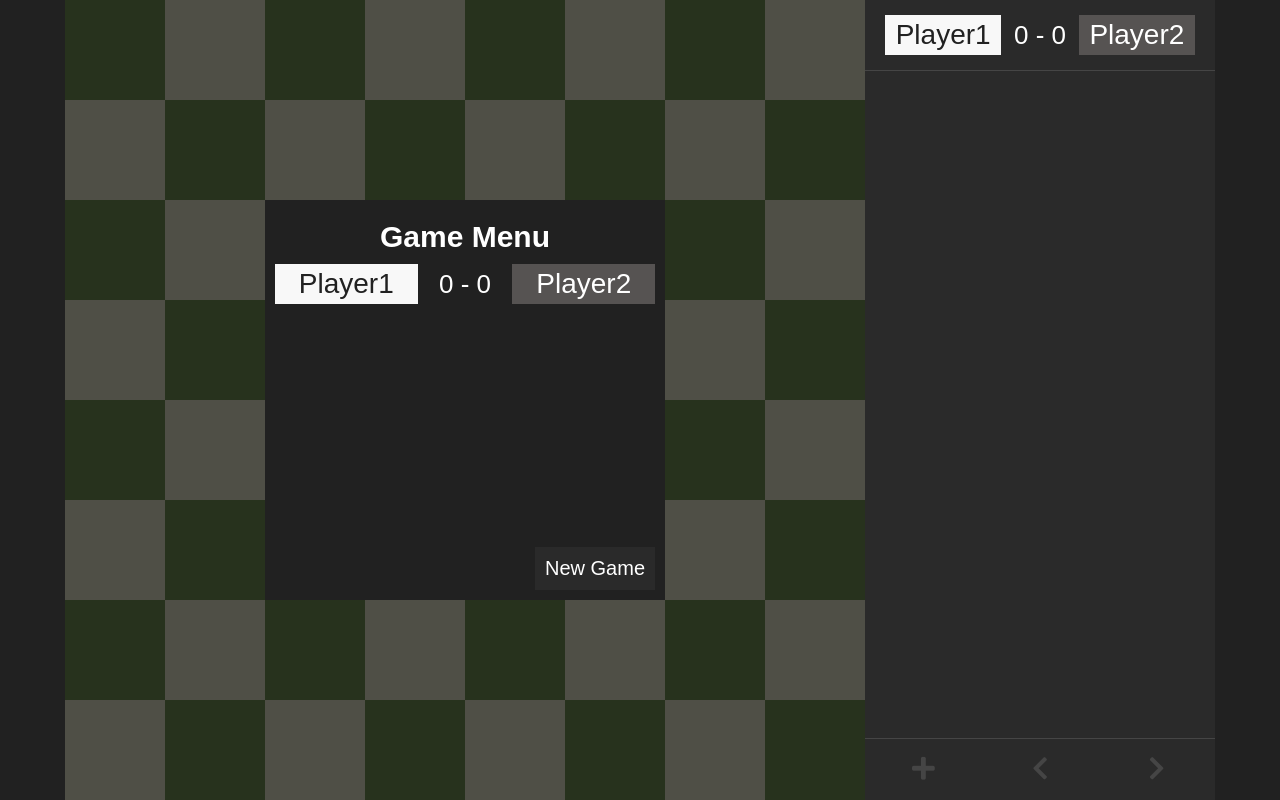
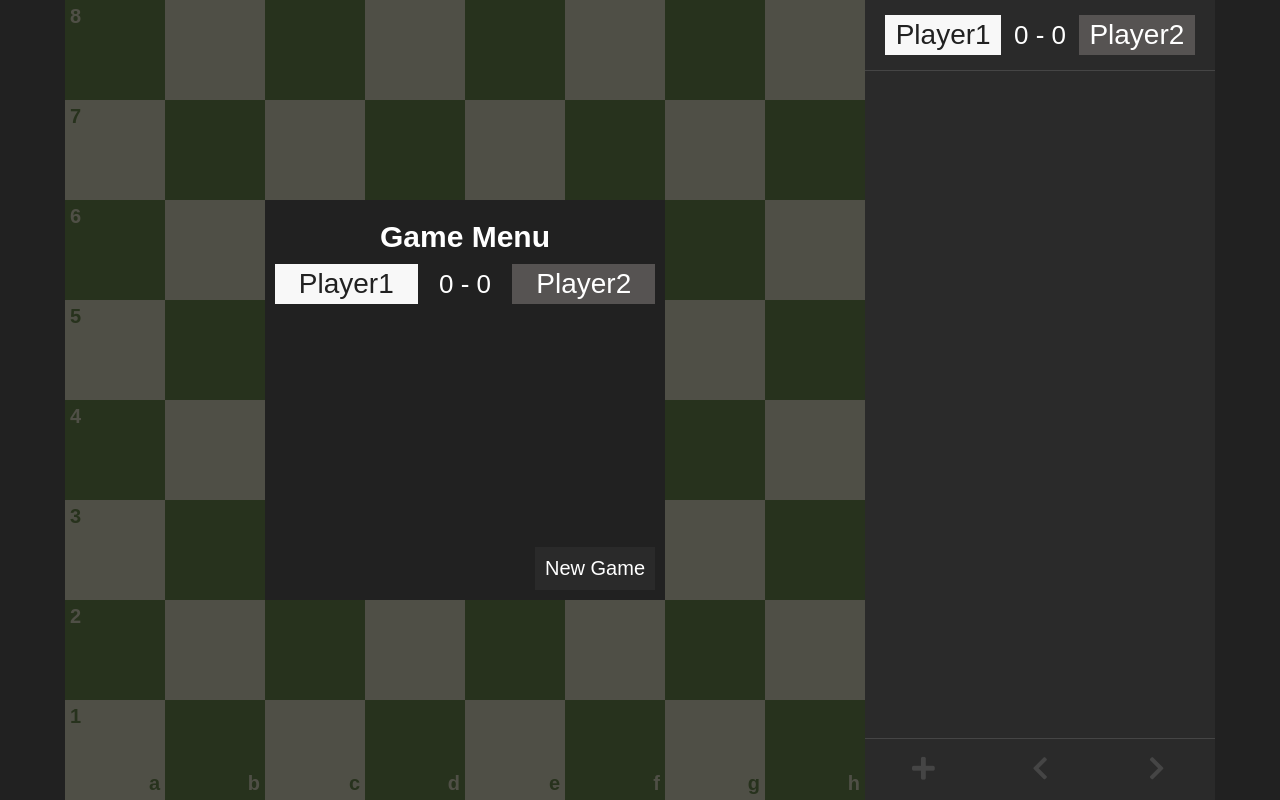
Before and after one commit to NSteczynski/Chess, a React app: page / in a window 1280 px wide. Built offline with nearby package versions, Linux system fonts and the light colour scheme.

Commit message:
Display coordinates system.

```diff
--- a/src/components/board.scss
+++ b/src/components/board.scss
@@ -17,6 +17,8 @@
 
       &.even { background: $even; }
       &.odd { background: $odd; }
+      &.even > span { color: $odd; }
+      &.odd > span { color: $even; }
       &.selected.even { background: $selectedEven; }
       &.selected.odd { background: $selectedOdd; }
       &.move:after {
@@ -33,6 +35,22 @@
 
       &:not(a) > .piece:hover { cursor: auto; }
       &.move:hover { cursor: pointer; }
+
+      & > span {
+        position: absolute;
+        font-size: 20px;
+        font-weight: bold;
+        padding: 5px;
+
+        @media only screen and (max-width: 1150px) { font-size: 18px; padding: 3.0px; }
+        @media only screen and (max-width: 1025px) { font-size: 16px; padding: 2.5px; }
+        @media only screen and (max-width: 900px ) { font-size: 14px; padding: 2.0px; }
+        @media only screen and (max-width: 525px ) { font-size: 12px; padding: 1.0px; }
+        @media only screen and (max-width: 425px ) { font-size: 10px; padding: 0.5px; }
+
+        &.xCoords { bottom: 0px; right: 0px; }
+        &.yCoords { top: 0px; left: 0px; }
+      }
 
       & > .piece {
         display: flex;
--- a/src/components/row.tsx
+++ b/src/components/row.tsx
@@ -1,6 +1,6 @@
 import React from "react"
 import PromotionMenu from "./promotionMenu"
-import { getPositionName } from "../core/functions"
+import { getPositionName, xCoords as getxCoords } from "../core/functions"
 import { Dictionary, Vector, Piece, HistoryMove, PieceMove, PieceTypes, PlayerColor } from "../core/types"
 
 const Row: React.FunctionComponent<{
@@ -25,11 +25,15 @@ const Row: React.FunctionComponent<{
     const className = "cell " + ((id + x) % 2 === 0 ? "even" : "odd") + (isMove ? " move" : "") + (isSelected || isLastMove ? " selected" : "")
     const displayPromotionMenu = promotionPiece && promotionPiece.position.x === cellPosition.x && promotionPiece.position.y === cellPosition.y
     const Type = isMove || current && !disabled && current.color === playerMove ? "a" : "div"
+    const xCoords = cellPosition.y === 7 ? getxCoords[cellPosition.x] : undefined
+    const yCoords = cellPosition.x === 0 ? 7 - cellPosition.y + 1     : undefined
 
     return (
       <Type key={x} className={className} onClick={() => onCellClick(cellPosition)}>
         {current && <span className={`piece ${current.color}`}><i className={`fas fa-chess-${current.type}`} /></span>}
         {displayPromotionMenu && promotionPiece && <PromotionMenu flip={flip} promotionPiece={promotionPiece} onPromotionClick={onPromotionClick} />}
+        {xCoords != undefined && <span className="xCoords">{xCoords}</span>}
+        {yCoords != undefined && <span className="yCoords">{yCoords}</span>}
       </Type>
     )
   })
```
